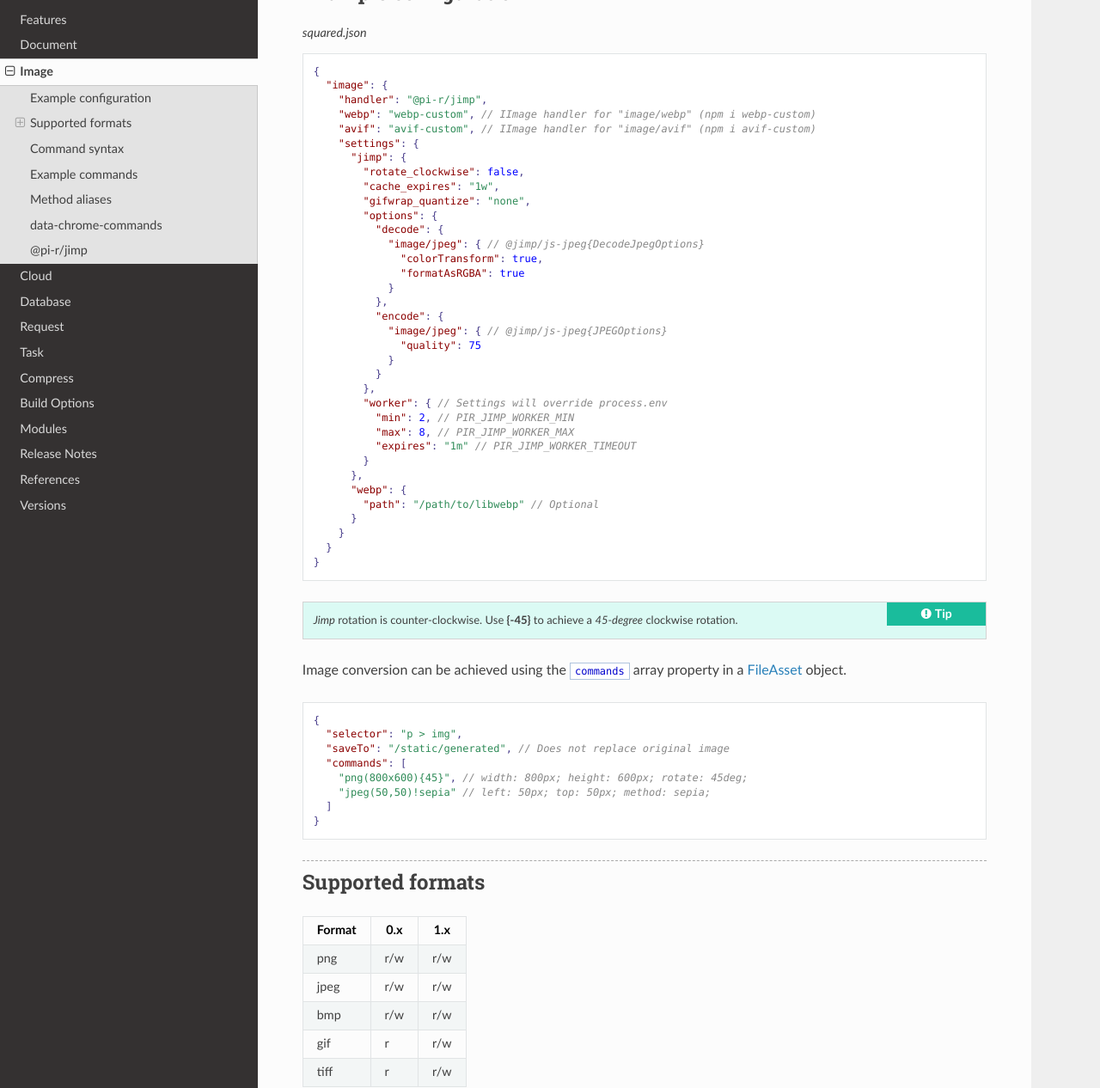
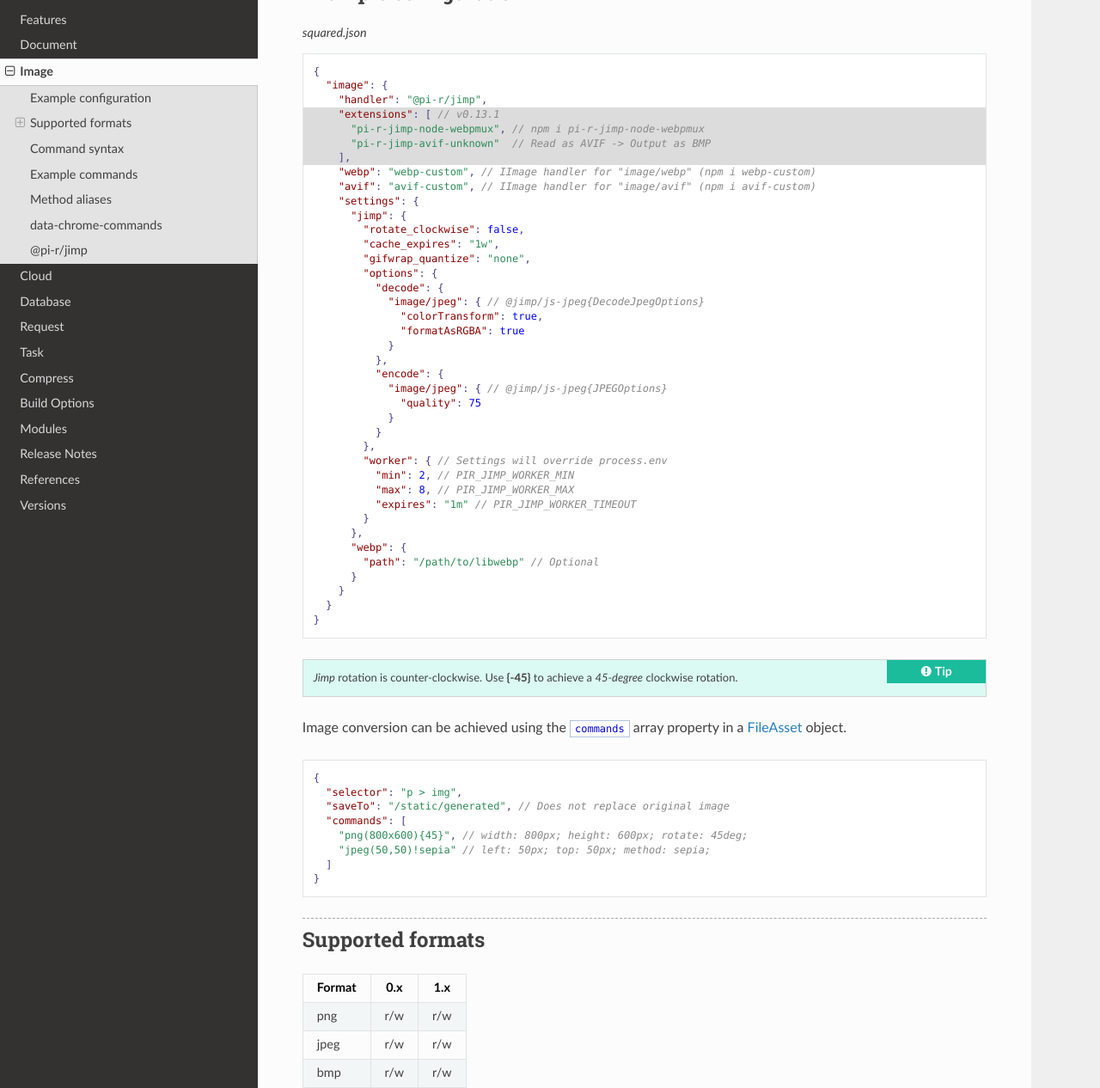
Before and after one commit to anpham6/chrome-docs, a Sphinx documentation site: the page built from source/image/index.rst, in a window 1280 px wide and 1400 px high, scrolled down 205 px, cut to the strip 134-1400 px from the top of the window. Shown: the whole strip at 86% size. Built offline with Sphinx 7.4.7 and the Read the Docs theme 3.1.0, drawn with Linux system fonts in a browser that asks for light colours; some of the changed text lies outside the part shown.

Commit message:
Image: Initial @pi-r/jimp extension implementation.

```diff
--- a/source/image/index.rst
+++ b/source/image/index.rst
@@ -12,10 +12,15 @@
 
 .. code-block::
   :caption: squared.json
+  :emphasize-lines: 4-7
 
   {
     "image": {
       "handler": "@pi-r/jimp",
+      "extensions": [ // v0.13.1
+        "pi-r-jimp-node-webpmux", // npm i pi-r-jimp-node-webpmux
+        "pi-r-jimp-avif-unknown"  // Read as AVIF -> Output as BMP
+      ],
       "webp": "webp-custom", // IImage handler for "image/webp" (npm i webp-custom)
       "avif": "avif-custom", // IImage handler for "image/avif" (npm i avif-custom)
       "settings": {
@@ -84,14 +89,14 @@
 
 .. rst-class:: center-data
 
-========== = = ==================== ========== =======
-Library    R W         NPM           CJS         ESM
-========== = = ==================== ========== =======
-dwebp      x   dwebp-bin [#webp]_   1.0.0       2.0.0
-cwebp        x cwebp-bin [#webp]_   6.0.0       8.0.0
-gif2webp     x gif2webp-bin         3.0.0       5.0.0
-webpmux    x x node-webpmux         3.2.0       3.2.0
-========== = = ==================== ========== =======
+========== = = ======================= ========== =======
+Library    R W         NPM                CJS       ESM
+========== = = ======================= ========== =======
+dwebp      x   dwebp-bin [#webp]_       1.0.0      2.0.0
+cwebp        x cwebp-bin [#webp]_       6.0.0      8.0.0
+gif2webp     x gif2webp-bin             3.0.0      5.0.0
+webpmux    x x pi-r-jimp-node-webpmux   0.1.0      0.1.0
+========== = = ======================= ========== =======
 
 There can be transparency issues for *WebP* animated transformations due to the *WebP* compression algorithm. **node-webpmux** is used to extract the raw data from the *WebP* image and to reconstruct the frames.
 
@@ -254,6 +259,10 @@
 @pi-r/jimp
 ==========
 
+.. versionadded:: 0.13.1
+
+  - Initial release for animated WebP extension ``pi-r-jimp-node-webpmux``.
+
 .. versionadded:: 0.11.0
 
   - *NPM* package **jimp** was upgraded to **1.6.0**.
```
Also changed, not shown: source/release_notes/added.rst (+7 -0 lines).
